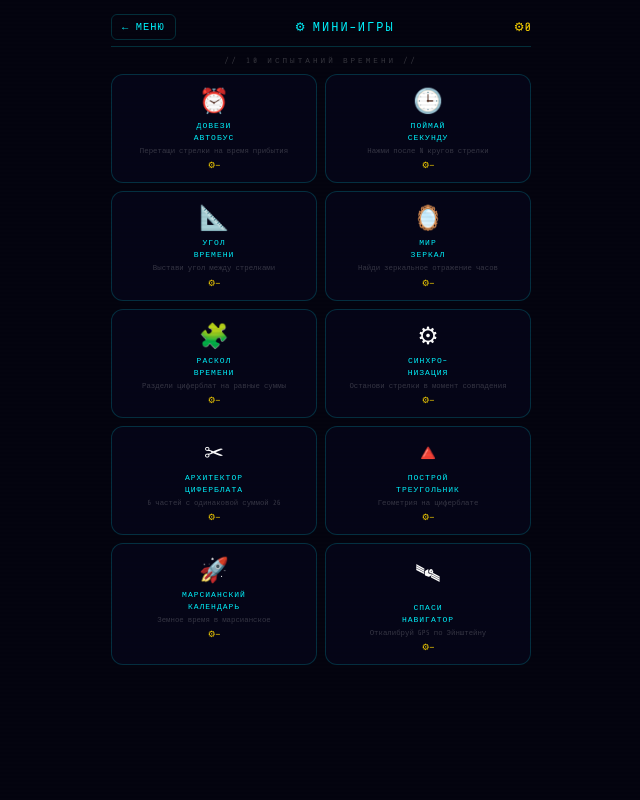
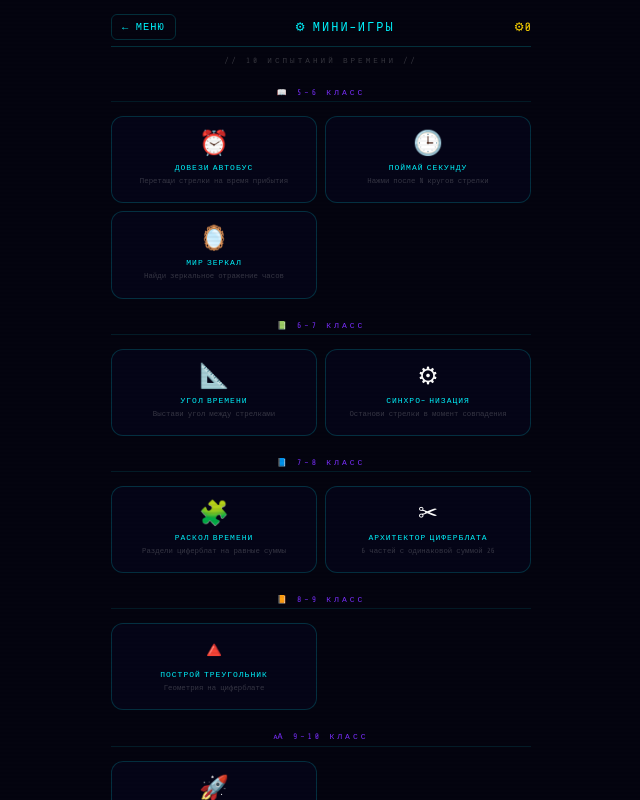
Before and after one commit to lucifermornngstar52-cell/clock-angle-game, a plain HTML site: page app/src/main/assets/minigames.html in a window 1280 px wide. Shown: the whole page, without its empty margins (319-959 px from the left). Drawn offline with nearby package versions, Linux system fonts and the light colour scheme.

Commit message:
feat: split mini-games by grade level in menu

```diff
--- a/app/src/main/assets/minigames.html
+++ b/app/src/main/assets/minigames.html
@@ -395,26 +395,45 @@ function award(n,gid){addG(n);setBest(gid,n);toast('\u2699 +'+n+' жетонов
 
 // MENU
 const GAMES=[
-  {id:1,icon:'\u23F0',name:'ДОВЕЗИ\nАВТОБУС',desc:'Перетащи стрелки на время прибытия'},
-  {id:2,icon:'\u{1F552}',name:'ПОЙМАЙ\nСЕКУНДУ',desc:'Нажми после N кругов стрелки'},
-  {id:3,icon:'\u{1F4D0}',name:'УГОЛ\nВРЕМЕНИ',desc:'Выстави угол между стрелками'},
-  {id:4,icon:'\u{1FA9E}',name:'МИР\nЗЕРКАЛ',desc:'Найди зеркальное отражение часов'},
-  {id:5,icon:'\u{1F9E9}',name:'РАСКОЛ\nВРЕМЕНИ',desc:'Раздели циферблат на равные суммы'},
-  {id:6,icon:'\u2699',name:'СИНХРО-\nНИЗАЦИЯ',desc:'Останови стрелки в момент совпадения'},
-  {id:7,icon:'\u2702',name:'АРХИТЕКТОР\nЦИФЕРБЛАТА',desc:'6 частей с одинаковой суммой 26'},
-  {id:8,icon:'\u{1F53A}',name:'ПОСТРОЙ\nТРЕУГОЛЬНИК',desc:'Геометрия на циферблате'},
-  {id:9,icon:'\u{1F680}',name:'МАРСИАНСКИЙ\nКАЛЕНДАРЬ',desc:'Земное время в марсианское'},
-  {id:10,icon:'\u{1F6F0}',name:'СПАСИ\nНАВИГАТОР',desc:'Откалибруй GPS по Эйнштейну'},
+  {id:1,icon:'\u23F0',name:'ДОВЕЗИ\nАВТОБУС',desc:'Перетащи стрелки на время прибытия',grade:'5-6'},
+  {id:2,icon:'\u{1F552}',name:'ПОЙМАЙ\nСЕКУНДУ',desc:'Нажми после N кругов стрелки',grade:'5-6'},
+  {id:4,icon:'\u{1FA9E}',name:'МИР\nЗЕРКАЛ',desc:'Найди зеркальное отражение часов',grade:'5-6'},
+  {id:3,icon:'\u{1F4D0}',name:'УГОЛ\nВРЕМЕНИ',desc:'Выстави угол между стрелками',grade:'6-7'},
+  {id:6,icon:'\u2699',name:'СИНХРО-\nНИЗАЦИЯ',desc:'Останови стрелки в момент совпадения',grade:'6-7'},
+  {id:5,icon:'\u{1F9E9}',name:'РАСКОЛ\nВРЕМЕНИ',desc:'Раздели циферблат на равные суммы',grade:'7-8'},
+  {id:7,icon:'\u2702',name:'АРХИТЕКТОР\nЦИФЕРБЛАТА',desc:'6 частей с одинаковой суммой 26',grade:'7-8'},
+  {id:8,icon:'\u{1F53A}',name:'ПОСТРОЙ\nТРЕУГОЛЬНИК',desc:'Геометрия на циферблате',grade:'8-9'},
+  {id:9,icon:'\u{1F680}',name:'МАРСИАНСКИЙ\nКАЛЕНДАРЬ',desc:'Земное время в марсианское',grade:'9-10'},
+  {id:10,icon:'\u{1F6F0}',name:'СПАСИ\nНАВИГАТОР',desc:'Откалибруй GPS по Эйнштейну',grade:'10-11'},
 ];
 
 function buildMenu(){
-  const grid=document.getElementById('gameGrid');grid.innerHTML='';
-  GAMES.forEach(g=>{
-    const div=document.createElement('div');div.className='mg-card';
-    const best=getBest(g.id);
-    div.innerHTML='<div class="mg-icon">'+g.icon+'</div><div class="mg-name">'+g.name.replace('\n','<br>')+'</div><div class="mg-desc">'+g.desc+'</div><div class="mg-best">'+(best>0?'\u2699'+best:'\u2699\u2014')+'</div>';
-    div.onclick=()=>startGame(g.id);grid.appendChild(div);});updG();}
-
+  var grid=document.getElementById('gameGrid');grid.innerHTML='';
+  var grades={
+    '5-6':'📖 5–6 КЛАСС',
+    '6-7':'📗 6–7 КЛАСС',
+    '7-8':'📘 7–8 КЛАСС',
+    '8-9':'📙 8–9 КЛАСС',
+    '9-10':'🗚 9–10 КЛАСС',
+    '10-11':'🗚 10–11 КЛАСС'
+  };
+  var gradeOrder=['5-6','6-7','7-8','8-9','9-10','10-11'];
+  gradeOrder.forEach(function(gr){
+    var games=GAMES.filter(function(g){return g.grade===gr;});
+    if(games.length===0)return;
+    var hdr=document.createElement('div');
+    hdr.style.cssText='grid-column:1/-1;text-align:center;font-size:.5rem;letter-spacing:3px;color:var(--c2);padding:14px 0 4px;border-bottom:1px solid rgba(0,245,255,.1);margin-bottom:6px;';
+    hdr.textContent=grades[gr];
+    grid.appendChild(hdr);
+    games.forEach(function(g){
+      var div=document.createElement('div');div.className='mg-card';
+      var best=getBest(g.id);
+      div.innerHTML='<div class="mg-icon">'+g.icon+'</div><div class="mg-name">'+g.name.replace('\\n','<br>')+'</div><div class="mg-desc">'+g.desc+'</div><div class="mg-best">'+(best?'🏆 '+best:'')+'</div>';
+      div.onclick=function(){startGame(g.id);};grid.appendChild(div);
+    });
+  });
+  updG();
+}
 function goHome(){if(document.referrer)history.back();else window.location.href='index.html';}
 function backToMenu(){stopAll();showS('sMenu');buildMenu();}
 function startGame(id){stopAll();switch(id){case 1:g1Init();break;case 2:g2Init();break;case 3:g3Init();break;case 4:g4Init();break;case 5:g5Init();break;case 6:g6Init();break;case 7:g7Init();break;case 8:g8Init();break;case 9:g9Init();break;case 10:g10Init();break;}}
```
